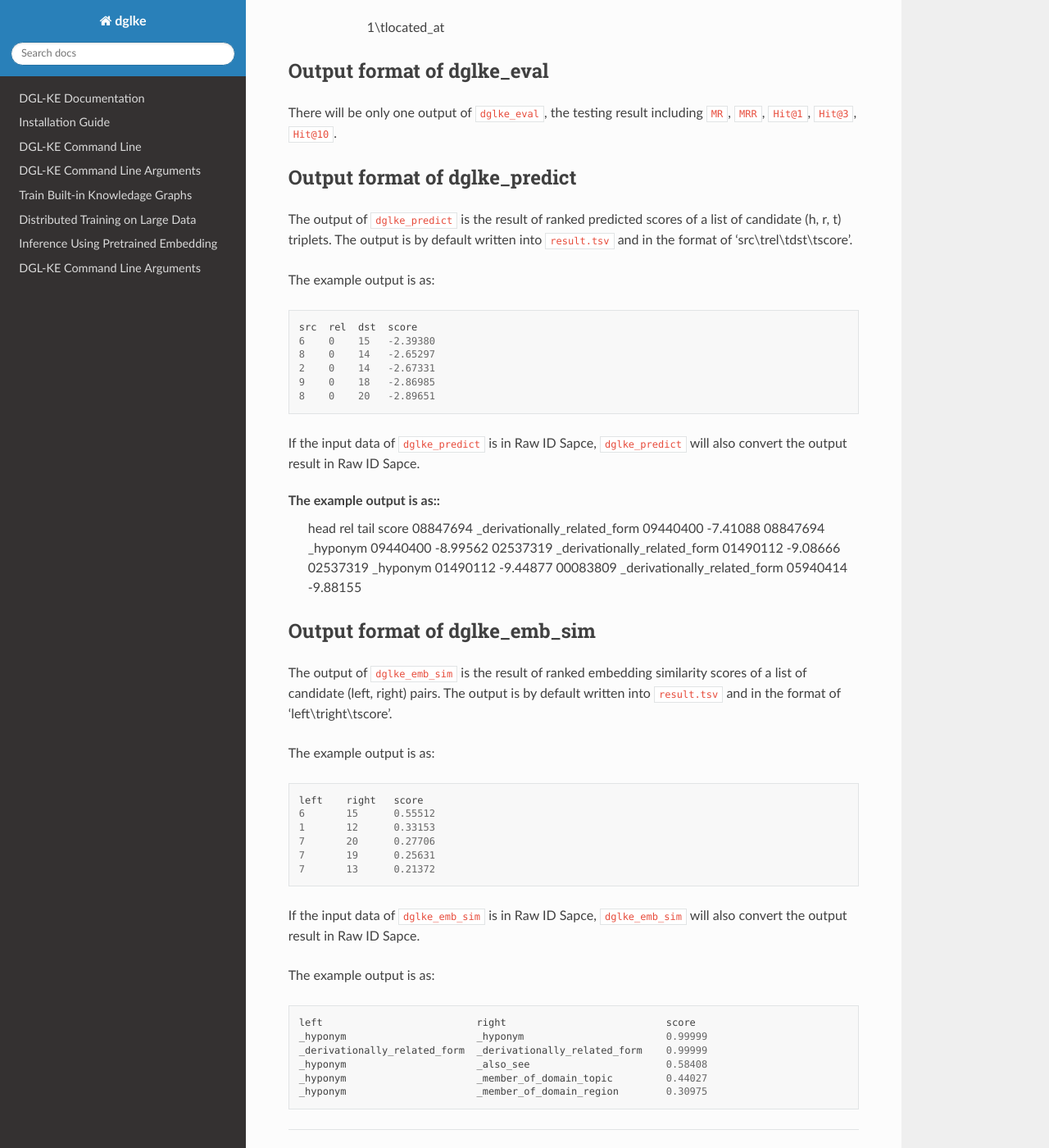
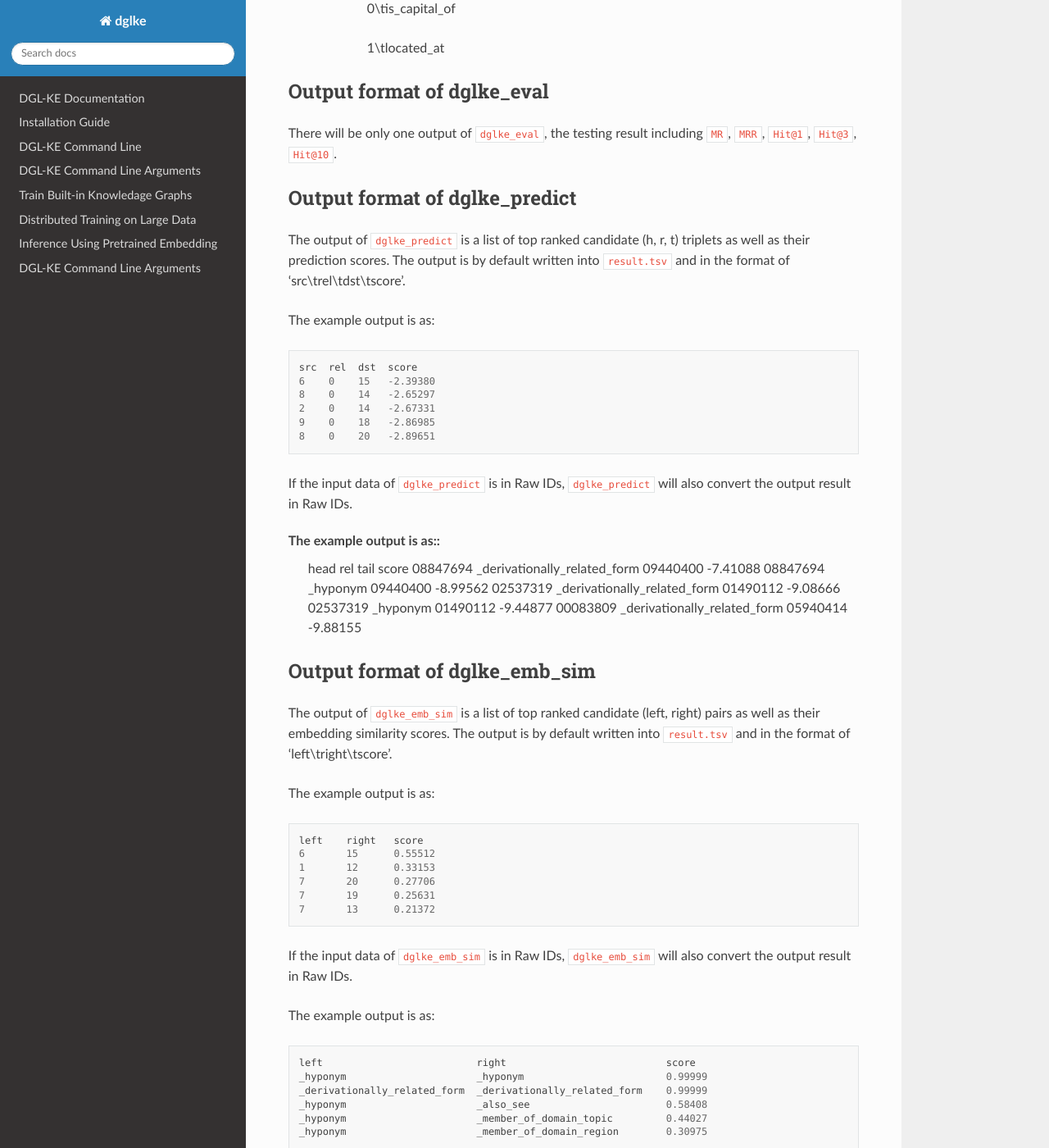
Before and after one commit to awslabs/dgl-ke, a Sphinx documentation site: the page built from docs/source/format_out.rst, in a window 1280 px wide and 1400 px high, scrolled down 1934 px. Shown: the whole window at 82% size. Built offline with Sphinx 7.4.7 and the Read the Docs theme 2.0.0, drawn with Linux system fonts in a browser that asks for light colours; pages that are not in the unit, such as notebooks, are missing from menus; some of the changed text lies outside the part shown.

Commit message:
Update format_out.rst

```diff
--- a/docs/source/format_out.rst
+++ b/docs/source/format_out.rst
@@ -10,20 +10,20 @@
 Output format of dglke_partition
 ~~~~~~~~~~~~~~~~~~~~~~~~~~~~~~~~~
 
-``dglke_partition`` paritition the whole graphs into parts. It generate N partition directories according to the input ``-k N``. For example, when we set ``-k`` to 4, it will generate 4 directories: ``partition_0``, ``partition_1``, ``partition_2``, and ``partition_3``.
+``dglke_partition`` parititions a graph into parts. It generates N partition directories according to the input argument ``-k N``. For example, when we set ``-k`` to 4, it will generate 4 directories: ``partition_0``, ``partition_1``, ``partition_2``, and ``partition_3``.
 
 The detailed format of each ``partition_n`` is used by ``dglke_dist_train`` only and is out of the current scope. Please refer to distributed train section for more details.
 
 Output format of dglke_train and dglke_dist_train
 ~~~~~~~~~~~~~~~~~~~~~~~~~~~~~~~~~~~~~~~~~~~~~~~~~~
 
-The output of ``dglke_train`` and ``dglke_dist_train`` are almost the same
-and we will take ``dglke_train`` as an example in this paragraph.
+The output of ``dglke_train`` and ``dglke_dist_train`` are almost the same.
+Here we explain the output of ``dglke_train`` in this paragraph.
 
 Basically there are four outputs:
 
   * **Traned Embeddings**: The saved model. For most of models like ``TransE``, ``RESCAL``, ``DistMult``, ``ComplEx``, and ``RotatE``, there will be two files: **<dataset_name>\_<model>\_entity.npy** for entity embedding and **<dataset_name>\_<model>\_relation.npy** for relation embedding. There are all saved numpy tensor objects. For ``TransR``, there is one additional output for saving the projection matrix.
-  * **config.json**: The configure file recording all the details of the training scripts. Following information is recorded:
+  * **config.json**: The config file records all the details of the training configurations as well as the locations of ID mapping files generated by ``dgl_train``. The fields of the config file are shown below:
 
   ========================== ============
   Field Name                 Explanation
@@ -70,7 +70,7 @@
 Output format of dglke_predict
 ~~~~~~~~~~~~~~~~~~~~~~~~~~~~~~
 
-The output of ``dglke_predict`` is the result of ranked predicted scores of a list of candidate (h, r, t) triplets. The output is by default written into ``result.tsv`` and in the format of 'src\\trel\\tdst\\tscore'.
+The output of ``dglke_predict`` is a list of top ranked candidate (h, r, t) triplets as well as their prediction scores. The output is by default written into ``result.tsv`` and in the format of 'src\\trel\\tdst\\tscore'.
 
 The example output is as::
 
@@ -81,7 +81,7 @@
     9    0    18   -2.86985
     8    0    20   -2.89651
 
-If the input data of ``dglke_predict`` is in Raw ID Sapce, ``dglke_predict`` will also convert the output result in Raw ID Sapce.
+If the input data of ``dglke_predict`` is in Raw IDs, ``dglke_predict`` will also convert the output result in Raw IDs.
 
 The example output is as::
     head      rel                           tail      score
@@ -94,7 +94,7 @@
 Output format of dglke_emb_sim
 ~~~~~~~~~~~~~~~~~~~~~~~~~~~~~~
 
-The output of ``dglke_emb_sim`` is the result of ranked embedding similarity scores of a list of candidate (left, right) pairs. The output is by default written into ``result.tsv`` and in the format of 'left\\tright\\tscore'.
+The output of ``dglke_emb_sim`` is a list of top ranked candidate (left, right) pairs as well as their embedding similarity scores. The output is by default written into ``result.tsv`` and in the format of 'left\\tright\\tscore'.
 
 The example output is as::
 
@@ -105,7 +105,7 @@
     7       19      0.25631
     7       13      0.21372
 
-If the input data of ``dglke_emb_sim`` is in Raw ID Sapce, ``dglke_emb_sim`` will also convert the output result in Raw ID Sapce.
+If the input data of ``dglke_emb_sim`` is in Raw IDs, ``dglke_emb_sim`` will also convert the output result in Raw IDs.
 
 The example output is as::
 
```
